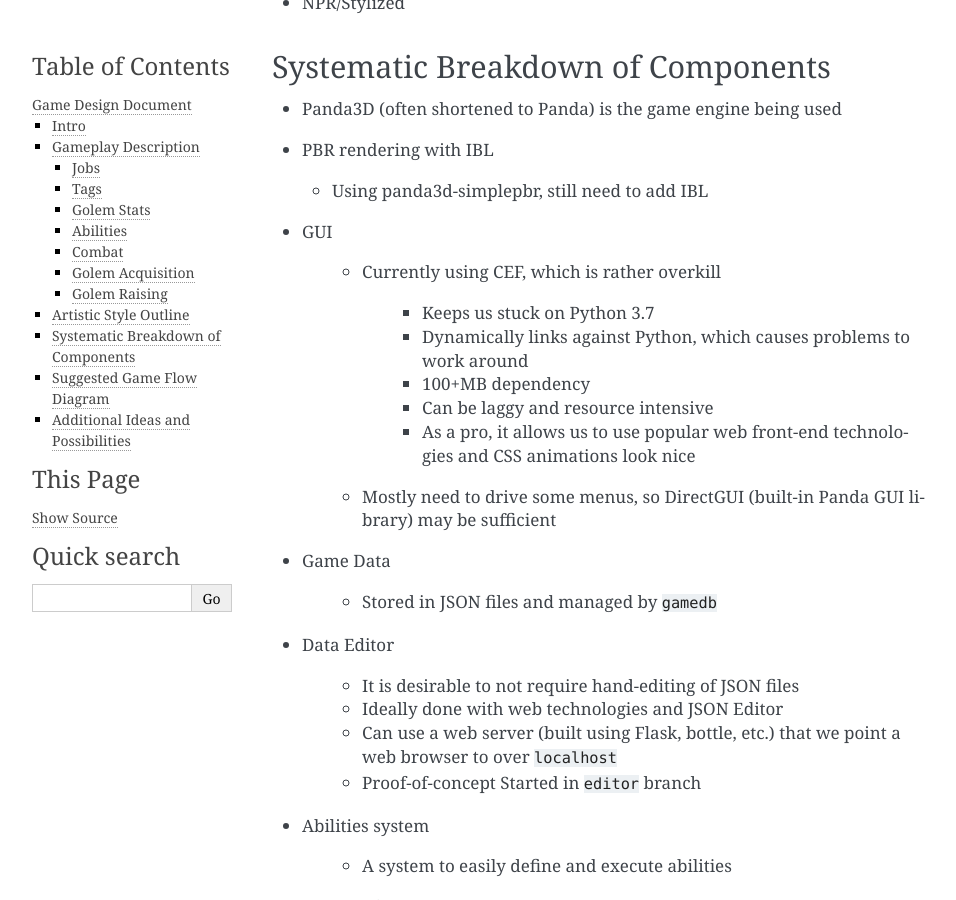
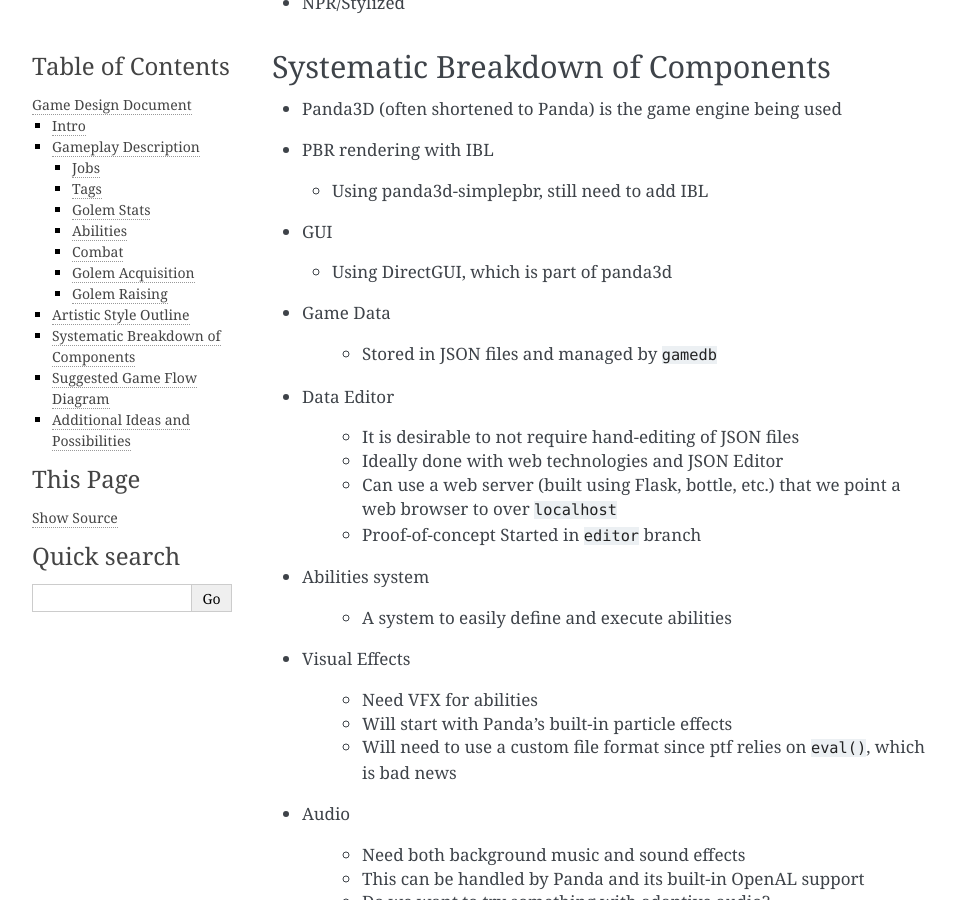
Before and after one commit to Moguri/prototype-mercury, a Sphinx documentation site: the page built from docs/gdd.rst, in a window 1280 px wide and 900 px high, scrolled down 4019 px. Shown: the whole window, without its empty margins (148-1104 px from the left). Built offline with Sphinx 7.4.7, drawn with Linux system fonts in a browser that asks for light colours.

Commit message:
gdd: Update GUI section for CEF to DirectGUI switch

```diff
--- a/docs/gdd.rst
+++ b/docs/gdd.rst
@@ -191,15 +191,7 @@
 
 * GUI
 
-   * Currently using CEF, which is rather overkill
-
-      * Keeps us stuck on Python 3.7
-      * Dynamically links against Python, which causes problems to work around
-      * 100+MB dependency
-      * Can be laggy and resource intensive
-      * As a pro, it allows us to use popular web front-end technologies and CSS animations look nice
-
-   * Mostly need to drive some menus, so DirectGUI (built-in Panda GUI library) may be sufficient
+  * Using DirectGUI, which is part of panda3d
 
 * Game Data
 
```
